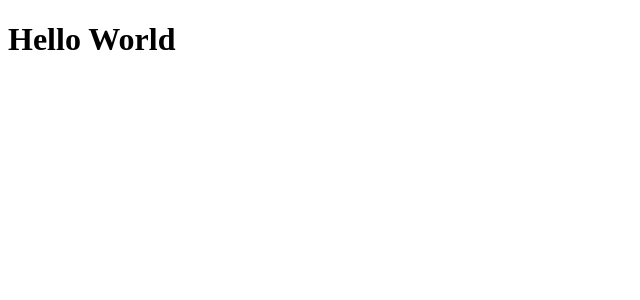
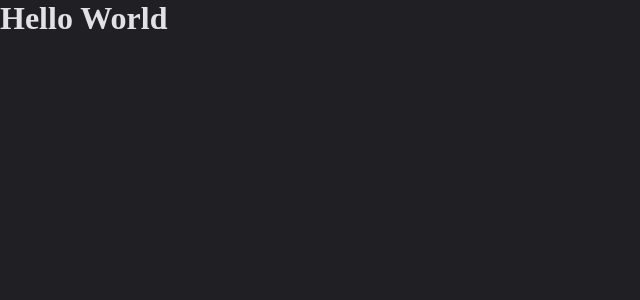
Before and after one commit to vanessaugioni/ProjectMoney-Curso, a React (Vite) app: page / in a window 1280 px wide. Shown: the top 300 px of the page, without its empty margins (0-640 px from the left). Built offline with nearby package versions, Linux system fonts and the light colour scheme.

Commit message:
Versão 1.0

```diff
--- a/index.html
+++ b/index.html
@@ -2,9 +2,23 @@
 <html lang="en">
   <head>
     <meta charset="UTF-8" />
+
+    <link rel="preconnect" href="https://fonts.googleapis.com" />
+    <link rel="preconnect" href="https://fonts.gstatic.com" crossorigin />
+
     <link rel="icon" type="image/svg+xml" href="/vite.svg" />
     <meta name="viewport" content="width=device-width, initial-scale=1.0" />
-    <title>Vite + React + TS</title>
+
+
+<link href="https://fonts.googleapis.com/css2?family=Roboto+Mono:wght@700&family=Roboto:wght@400;700&display=swap" rel="stylesheet" />
+
+
+
+
+
+
+
+    <title>DT Money</title>
   </head>
   <body>
     <div id="root"></div>
--- a/src/App.tsx
+++ b/src/App.tsx
@@ -1,10 +1,13 @@
 import { ThemeProvider } from "styled-components"
 import { defaultTheme } from "./styles/themes/default"
+import { GlobalStyle } from "./styles/global"
 
 export function App() {
 
   return (
     <ThemeProvider theme={defaultTheme}>
+      <GlobalStyle />
+
       <h1>Hello World</h1>
       </ThemeProvider>
   )
--- a/src/styles/global.ts
+++ b/src/styles/global.ts
@@ -1,18 +1,29 @@
 import { createGlobalStyle } from "styled-components";
 
-export const createGlobalStyle = createGlobalStyle`
+export const GlobalStyle = createGlobalStyle`
 *{
 margin: 0;
 padding: 0;
 box-sizing: border-box;
 
-    :focus{
-        outline: 0;
-        box-shadow: 0 0 0 2px ${prps =>props.theme['green-500']}
+}
+
+
+  :focus{
+    outline: 0;
+    box-shadow: 0 0 0 2px ${props =>props.theme['green-500']};
+    }
+
+    body{
+        background-color: ${props => props.theme['gray-800']};
+        color: ${props => props.theme['gray-100']};
+        -webkit-font-smoothing: antialisead;
+    }
+
+    body, input, textarea, button {
+      font: 400 1rem Roboto sans-serif ;
+
 
     }
 
-
-}
-
-`
+`;
```
Also changed, not shown: .eslintrc.cjs (deleted).
